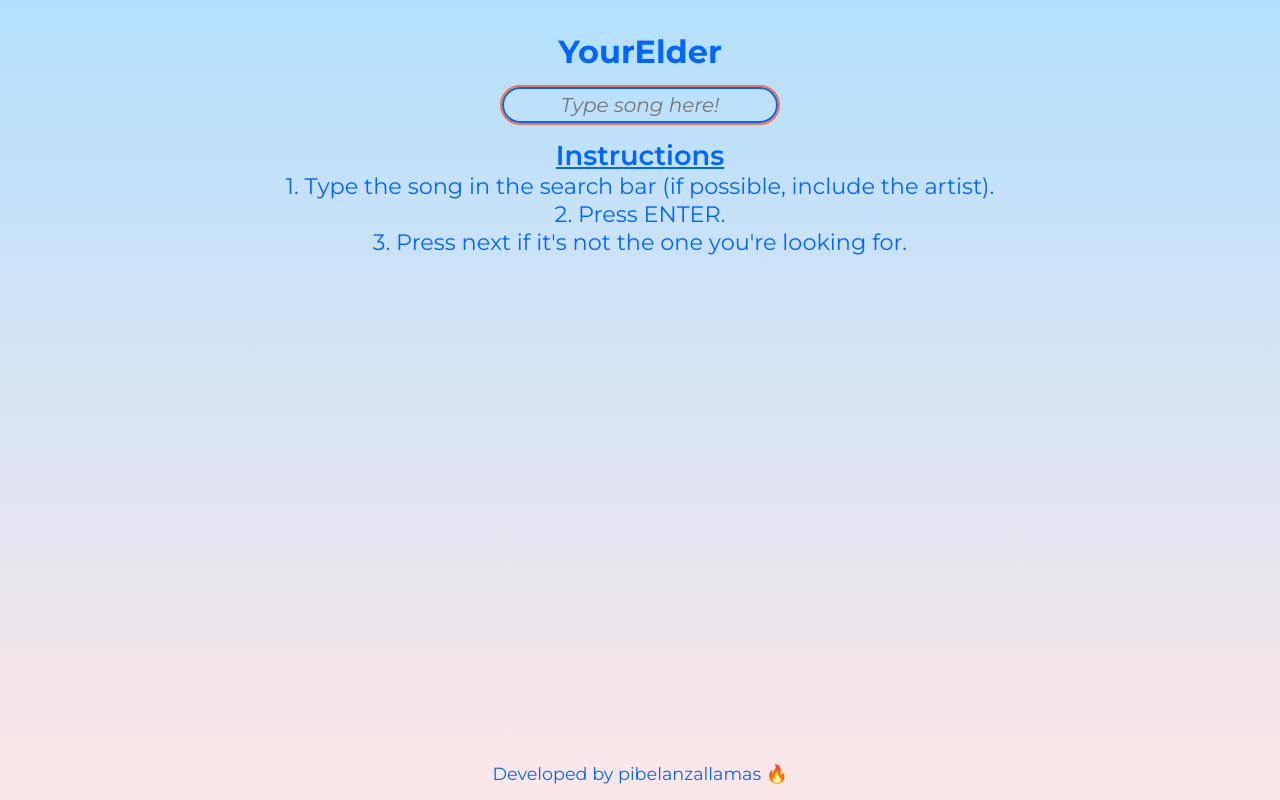
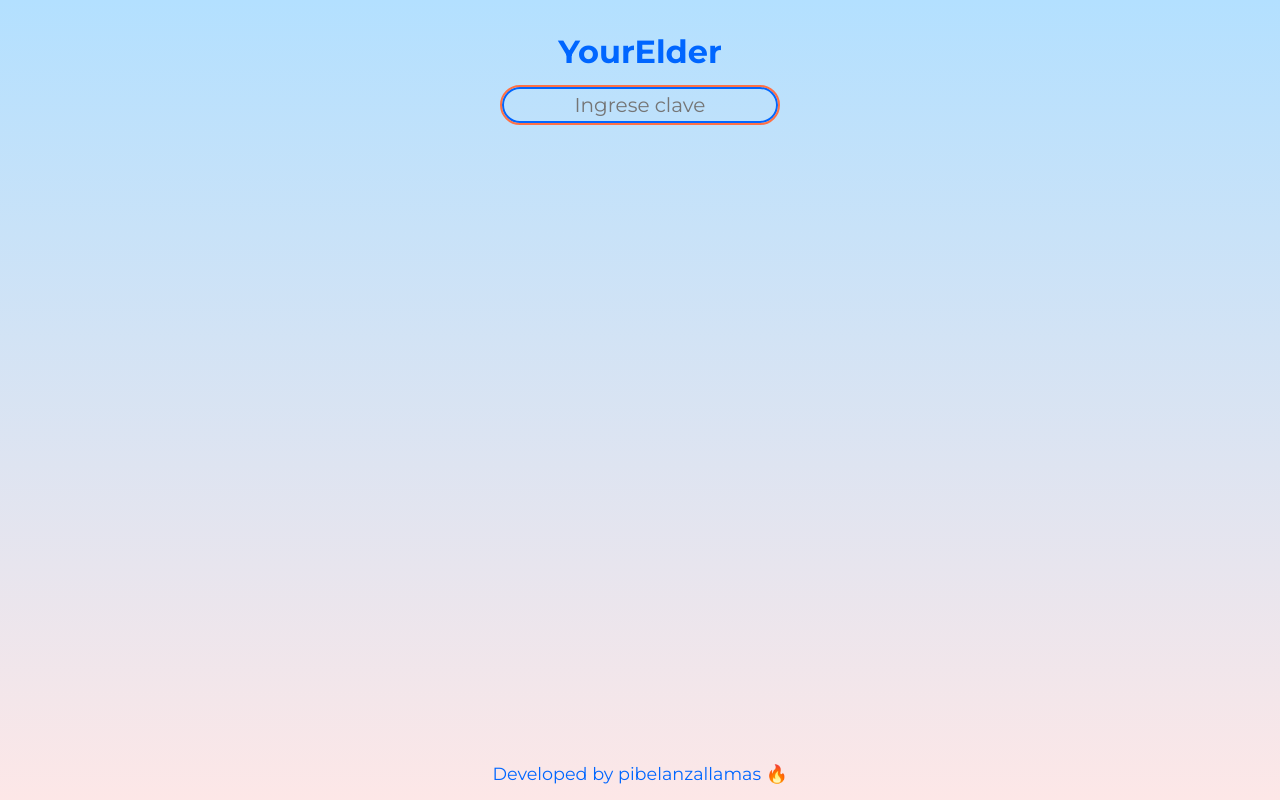
Before and after one commit to pibelanzallamas/youfast, a React (Vite) app: page /#/ in a window 1280 px wide. Built offline with nearby package versions, Linux system fonts and the light colour scheme; no server answers.

Commit message:
pass access

```diff
--- a/src/components/Home.jsx
+++ b/src/components/Home.jsx
@@ -9,6 +9,8 @@ function Home() {
   const [result, setResult] = useState(null); //video seleccionado
   const [contador, setContador] = useState(0); //numero de video
   const [ready, setReady] = useState(false);
+  const [access, setAccess] = useState(false); //llave de entrada
+  const [code, setCode] = useState("");
 
   useEffect(() => {
     if (videos.length > 0) {
@@ -58,6 +60,15 @@ function Home() {
     }
   };
 
+  function handleCode(e) {
+    e.preventDefault();
+    if (code == import.meta.env.VITE_LOGIN_KEY) {
+      setAccess(true);
+    } else {
+      alert("contraseña incorrecta!");
+    }
+  }
+
   return (
     <div className="home">
       <h1
@@ -72,8 +83,11 @@ function Home() {
       >
         YourElder
       </h1>
+
+      {access ? (
+        <>
           <form onSubmit={handleSearch}>
-        <div className="buscador top">
+            <div className="buscador search-song top">
               <input
                 type="text"
                 value={search}
@@ -90,7 +104,8 @@ function Home() {
               <u>Instructions</u>
             </p>
             <p>
-          1. Type the song in the search bar (if possible, include the artist).
+              1. Type the song in the search bar (if possible, include the
+              artist).
             </p>
             <p>2. Press ENTER.</p>
             <p>3. Press next if it's not the one you're looking for.</p>
@@ -115,12 +130,31 @@ function Home() {
                   </button>
                 )}
                 {contador < 19 && (
-              <button onClick={() => setContador(contador + 1)}>Next ⏭</button>
+                  <button onClick={() => setContador(contador + 1)}>
+                    Next ⏭
+                  </button>
                 )}
               </div>
             </div>
           )}
-
+        </>
+      ) : (
+        <>
+          <form onSubmit={handleCode}>
+            <div className="buscador top">
+              <input
+                type="password"
+                value={code}
+                onChange={(e) => setCode(e.target.value)}
+                maxLength={30}
+                placeholder="Ingrese clave"
+                autoFocus
+                ref={inputRef}
+              ></input>
+            </div>
+          </form>
+        </>
+      )}
       <div style={{ flex: "1" }}></div>
 
       <footer className="top" style={{ fontSize: "1.1rem" }}>
--- a/src/styles/App.css
+++ b/src/styles/App.css
@@ -89,7 +89,7 @@ body {
   margin-top: 1rem;
 }
 
-.buscador input::placeholder {
+.buscador .search-song input::placeholder {
   font-style: italic;
 }
 
--- a/src/styles/App.sass
+++ b/src/styles/App.sass
@@ -30,5 +30,5 @@ body
 //   color: #0066ff
 //   font-family: Montserrat
 
-.buscador input::placeholder
+.buscador .search-song input::placeholder
   font-style: italic
```
Also changed, not shown: 1 other file (tests, documents, lock files or other folders). Lines whose indentation alone changed are shown as unchanged.
